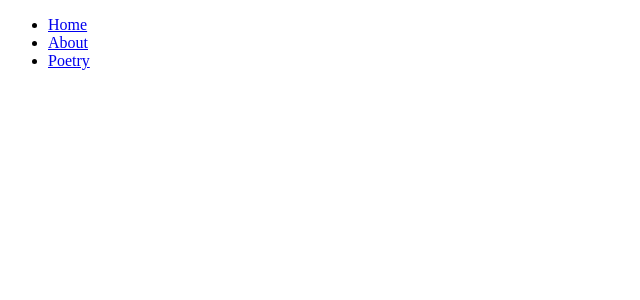
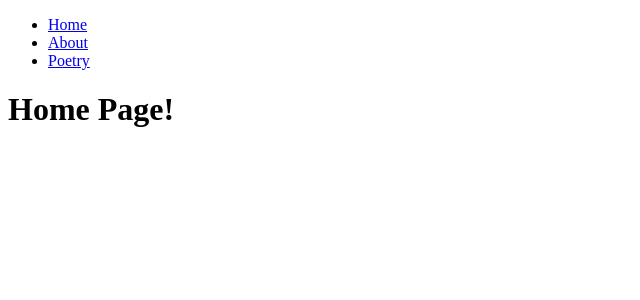
Before and after one commit to michellecordovi/MonaWright, a React (Vite) app in the folder Client/: page / in a window 1280 px wide. Shown: the top 300 px of the page, without its empty margins (0-640 px from the left). Built offline with nearby package versions, Linux system fonts and the light colour scheme.

Commit message:
adjust react router so that index / path goes immediately to homepage

```diff
--- a/Client/src/App.jsx
+++ b/Client/src/App.jsx
@@ -13,7 +13,7 @@
 	const router = createBrowserRouter(
 		createRoutesFromElements(
 			<Route path="/" element={<Root />}>
-                <Route path="Home" element={<HomePage />} />
+                <Route index element={<HomePage />} />
 				<Route path="/About" element={<AboutPage />} />
                 <Route path="/Poetry" element={<PoetryPage />} />
 			</Route>
--- a/Client/src/Components/NavBar.jsx
+++ b/Client/src/Components/NavBar.jsx
@@ -5,7 +5,7 @@
 		<nav>
 			<ul>
 				<li>
-					<NavLink to="/home" >Home</NavLink>
+					<NavLink to="/" >Home</NavLink>
 				</li>
 				<li>
 					<NavLink to="/About">About</NavLink>
```
